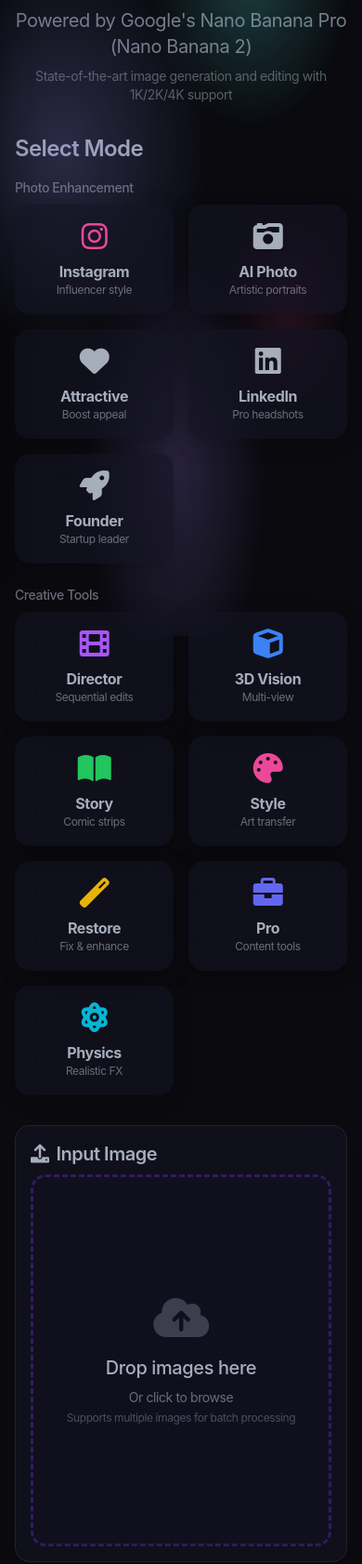
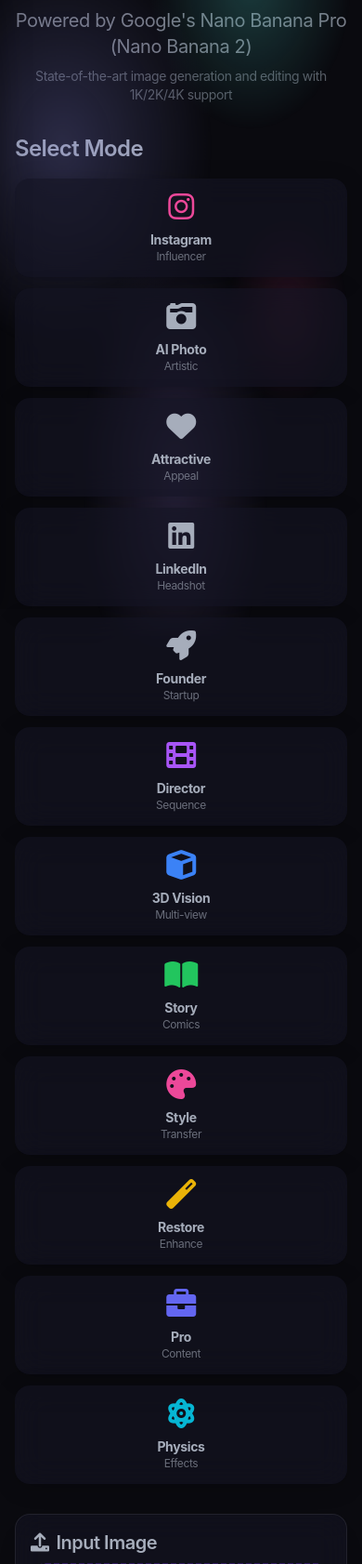
Before and after one commit to marketcalls/sketchmaker, a Flask app: page /magix in a window 390 px wide. Shown: the part 189-1871 px from the top of the page at 93% size. Run offline with Flask 3, Linux system fonts and the light colour scheme; the visitor is signed in with stand-in values (Sample User, id 1); some libraries are stand-ins or nearby versions.

Commit message:
Reorganize Magix mode cards into unified grid layout
- Combined all 12 modes into single responsive grid
- Photo enhancement modes have gradient backgrounds with borders
- Creative tools have standard backgrounds
- Responsive: 3 cols mobile, 4 cols tablet, 6 cols desktop, 12 cols wide

🤖 Generated with [Claude Code](https://claude.com/claude-code)

Co-Authored-By: Claude Opus 4.5 <noreply@anthropic.com>

```diff
--- a/templates/magix.html
+++ b/templates/magix.html
@@ -283,106 +283,103 @@
         <div class="mb-8">
             <h2 class="text-2xl font-semibold mb-4">Select Mode</h2>
 
-            <!-- Photo Enhancement Modes (New) -->
-            <p class="text-sm text-base-content/60 mb-2 font-medium">Photo Enhancement</p>
-            <div class="grid grid-cols-2 md:grid-cols-3 lg:grid-cols-5 gap-4 mb-6">
-                <div class="mode-card card bg-gradient-to-br from-pink-500/10 to-purple-500/10 p-4" data-mode="instagram">
+            <!-- All Modes in Single Grid -->
+            <div class="grid grid-cols-3 md:grid-cols-4 lg:grid-cols-6 xl:grid-cols-12 gap-3">
+                <!-- Photo Enhancement Modes -->
+                <div class="mode-card card bg-gradient-to-br from-pink-500/20 to-purple-500/20 p-3 border border-pink-500/30" data-mode="instagram">
                     <div class="text-center">
                         <i class="fab fa-instagram mode-icon text-pink-500"></i>
-                        <h3 class="font-bold mt-2">Instagram</h3>
-                        <p class="text-xs text-base-content/60">Influencer style</p>
-                    </div>
-                </div>
-
-                <div class="mode-card card bg-gradient-to-br from-amber-500/10 to-orange-500/10 p-4" data-mode="ai_photography">
+                        <h3 class="font-bold mt-2 text-sm">Instagram</h3>
+                        <p class="text-xs text-base-content/60">Influencer</p>
+                    </div>
+                </div>
+
+                <div class="mode-card card bg-gradient-to-br from-amber-500/20 to-orange-500/20 p-3 border border-amber-500/30" data-mode="ai_photography">
                     <div class="text-center">
                         <i class="fas fa-camera-retro mode-icon text-amber-500"></i>
-                        <h3 class="font-bold mt-2">AI Photo</h3>
-                        <p class="text-xs text-base-content/60">Artistic portraits</p>
-                    </div>
-                </div>
-
-                <div class="mode-card card bg-gradient-to-br from-rose-500/10 to-red-500/10 p-4" data-mode="attractive">
+                        <h3 class="font-bold mt-2 text-sm">AI Photo</h3>
+                        <p class="text-xs text-base-content/60">Artistic</p>
+                    </div>
+                </div>
+
+                <div class="mode-card card bg-gradient-to-br from-rose-500/20 to-red-500/20 p-3 border border-rose-500/30" data-mode="attractive">
                     <div class="text-center">
                         <i class="fas fa-heart mode-icon text-rose-500"></i>
-                        <h3 class="font-bold mt-2">Attractive</h3>
-                        <p class="text-xs text-base-content/60">Boost appeal</p>
-                    </div>
-                </div>
-
-                <div class="mode-card card bg-gradient-to-br from-blue-500/10 to-indigo-500/10 p-4" data-mode="pro_headshot">
+                        <h3 class="font-bold mt-2 text-sm">Attractive</h3>
+                        <p class="text-xs text-base-content/60">Appeal</p>
+                    </div>
+                </div>
+
+                <div class="mode-card card bg-gradient-to-br from-blue-500/20 to-indigo-500/20 p-3 border border-blue-500/30" data-mode="pro_headshot">
                     <div class="text-center">
                         <i class="fab fa-linkedin mode-icon text-blue-600"></i>
-                        <h3 class="font-bold mt-2">LinkedIn</h3>
-                        <p class="text-xs text-base-content/60">Pro headshots</p>
-                    </div>
-                </div>
-
-                <div class="mode-card card bg-gradient-to-br from-emerald-500/10 to-teal-500/10 p-4" data-mode="founder_headshot">
+                        <h3 class="font-bold mt-2 text-sm">LinkedIn</h3>
+                        <p class="text-xs text-base-content/60">Headshot</p>
+                    </div>
+                </div>
+
+                <div class="mode-card card bg-gradient-to-br from-emerald-500/20 to-teal-500/20 p-3 border border-emerald-500/30" data-mode="founder_headshot">
                     <div class="text-center">
                         <i class="fas fa-rocket mode-icon text-emerald-500"></i>
-                        <h3 class="font-bold mt-2">Founder</h3>
-                        <p class="text-xs text-base-content/60">Startup leader</p>
-                    </div>
-                </div>
-            </div>
-
-            <!-- Creative Tools -->
-            <p class="text-sm text-base-content/60 mb-2 font-medium">Creative Tools</p>
-            <div class="grid grid-cols-2 md:grid-cols-4 lg:grid-cols-7 gap-4">
-                <div class="mode-card card bg-base-200 p-4" data-mode="director">
+                        <h3 class="font-bold mt-2 text-sm">Founder</h3>
+                        <p class="text-xs text-base-content/60">Startup</p>
+                    </div>
+                </div>
+
+                <!-- Creative Tools -->
+                <div class="mode-card card bg-base-200 p-3" data-mode="director">
                     <div class="text-center">
                         <i class="fas fa-film mode-icon text-purple-500"></i>
-                        <h3 class="font-bold mt-2">Director</h3>
-                        <p class="text-xs text-base-content/60">Sequential edits</p>
-                    </div>
-                </div>
-
-                <div class="mode-card card bg-base-200 p-4" data-mode="3d_vision">
+                        <h3 class="font-bold mt-2 text-sm">Director</h3>
+                        <p class="text-xs text-base-content/60">Sequence</p>
+                    </div>
+                </div>
+
+                <div class="mode-card card bg-base-200 p-3" data-mode="3d_vision">
                     <div class="text-center">
                         <i class="fas fa-cube mode-icon text-blue-500"></i>
-                        <h3 class="font-bold mt-2">3D Vision</h3>
+                        <h3 class="font-bold mt-2 text-sm">3D Vision</h3>
                         <p class="text-xs text-base-content/60">Multi-view</p>
                     </div>
                 </div>
 
-                <div class="mode-card card bg-base-200 p-4" data-mode="story">
+                <div class="mode-card card bg-base-200 p-3" data-mode="story">
                     <div class="text-center">
                         <i class="fas fa-book-open mode-icon text-green-500"></i>
-                        <h3 class="font-bold mt-2">Story</h3>
-                        <p class="text-xs text-base-content/60">Comic strips</p>
-                    </div>
-                </div>
-
-                <div class="mode-card card bg-base-200 p-4" data-mode="style_transfer">
+                        <h3 class="font-bold mt-2 text-sm">Story</h3>
+                        <p class="text-xs text-base-content/60">Comics</p>
+                    </div>
+                </div>
+
+                <div class="mode-card card bg-base-200 p-3" data-mode="style_transfer">
                     <div class="text-center">
                         <i class="fas fa-palette mode-icon text-pink-500"></i>
-                        <h3 class="font-bold mt-2">Style</h3>
-                        <p class="text-xs text-base-content/60">Art transfer</p>
-                    </div>
-                </div>
-
-                <div class="mode-card card bg-base-200 p-4" data-mode="restoration">
+                        <h3 class="font-bold mt-2 text-sm">Style</h3>
+                        <p class="text-xs text-base-content/60">Transfer</p>
+                    </div>
+                </div>
+
+                <div class="mode-card card bg-base-200 p-3" data-mode="restoration">
                     <div class="text-center">
                         <i class="fas fa-magic mode-icon text-yellow-500"></i>
-                        <h3 class="font-bold mt-2">Restore</h3>
-                        <p class="text-xs text-base-content/60">Fix & enhance</p>
-                    </div>
-                </div>
-
-                <div class="mode-card card bg-base-200 p-4" data-mode="professional">
+                        <h3 class="font-bold mt-2 text-sm">Restore</h3>
+                        <p class="text-xs text-base-content/60">Enhance</p>
+                    </div>
+                </div>
+
+                <div class="mode-card card bg-base-200 p-3" data-mode="professional">
                     <div class="text-center">
                         <i class="fas fa-briefcase mode-icon text-indigo-500"></i>
-                        <h3 class="font-bold mt-2">Pro</h3>
-                        <p class="text-xs text-base-content/60">Content tools</p>
-                    </div>
-                </div>
-
-                <div class="mode-card card bg-base-200 p-4" data-mode="physics">
+                        <h3 class="font-bold mt-2 text-sm">Pro</h3>
+                        <p class="text-xs text-base-content/60">Content</p>
+                    </div>
+                </div>
+
+                <div class="mode-card card bg-base-200 p-3" data-mode="physics">
                     <div class="text-center">
                         <i class="fas fa-atom mode-icon text-cyan-500"></i>
-                        <h3 class="font-bold mt-2">Physics</h3>
-                        <p class="text-xs text-base-content/60">Realistic FX</p>
+                        <h3 class="font-bold mt-2 text-sm">Physics</h3>
+                        <p class="text-xs text-base-content/60">Effects</p>
                     </div>
                 </div>
             </div>
```
